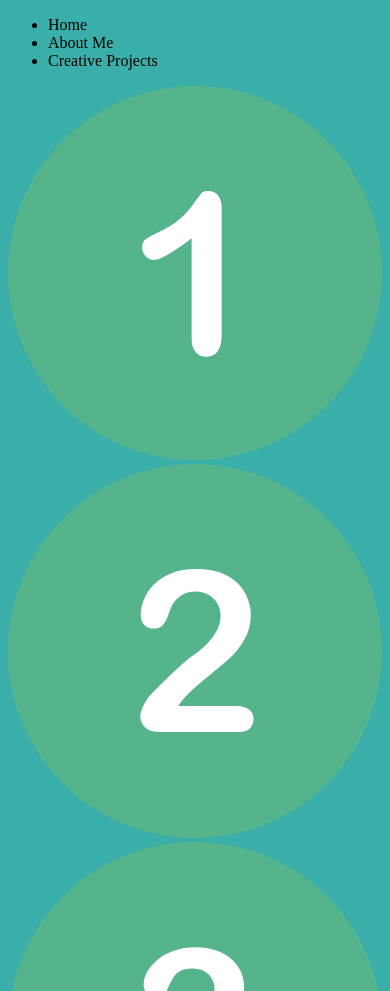
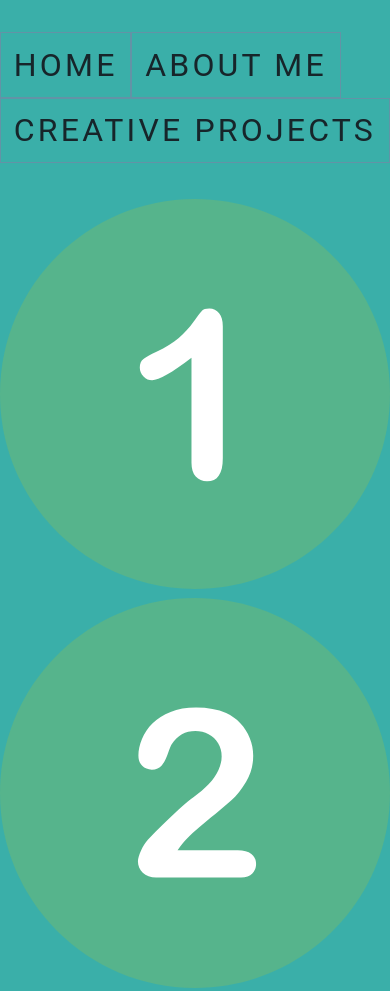
Before and after one commit to Meow275/portfolio-exam, a plain HTML site: page pages/portfolio.html in a window 390 px wide. Shown: the top 991 px of the page. Drawn offline with Linux system fonts and the light colour scheme; files that its build step writes are made by us from their sources; files whose address does not match are found by name.

Commit message:
Reorganizing files and folders

```diff
--- a/play.css
+++ b/play.css
@@ -3,13 +3,89 @@
 @import url ('https://fonts.googleapis.com/css?family=Noto+Sans&display=swap" rel="stylesheet');
 
 
-font-family: 'Roboto', sans-serif;
-font-family: 'Noto Sans', sans-serif;
 
-.nav ul {
+nav {
     display: flex;
 }
 
-.themes {
+nav ul {
+    display: flex;
+    flex-wrap: wrap;
+    font-family: 'Roboto', sans-serif;
+    padding-left: 0;
+    text-transform: uppercase;
+    font-size: 2em;
+}
+
+header nav ul li {
+    display: block;
+    padding: 0.4em;
+    border: 1px solid #6393A6;
+    letter-spacing: 0.1em;
+}
+
+
+nav ul li a {
+    text-decoration: none;
+    color: #6393A6;
+}
+
+.section {
+    padding: 0px;
+    border: 2px;
+    border-color: #DEF2F1;
+    clear: both;
 
 }
+
+.col {
+    display: block;
+    float: center;
+    margin: 1% 0 1% 1.6%;
+}
+
+.col:first-child {
+    margin-left: 0;
+}
+
+
+/*  GRID OF THREE  */
+.span_3 {
+    width: 32.2%;
+}
+
+.span_2 {
+    width: 32.2%;
+}
+
+.span_1 {
+    width: 32.2%;
+}
+
+.span_4 {
+    width: 32.2%;
+}
+
+body {
+    width: 100%;
+    height: 100%;
+    margin: 0px;
+    padding: 0px;
+    overflow-x: hidden;
+    font-family: 'Noto Sans', sans-serif;
+    color: #17252A;
+}
+
+/*  GO FULL WIDTH AT LESS THAN 480 PIXELS */
+
+@media only screen and (max-width: 480px) {
+    .col {
+        margin: 1% 0 1% 0%;
+    }
+
+    .span_3,
+    .span_2,
+    .span_1 {
+        width: 100%;
+    }
+}
```
Also changed, not shown: index.html (+4 -4 lines), pages/about.html (renamed from about.html), pages/portfolio.html (renamed from portfolio.html), themes/themefour.html (added), themes/themeone.html (added), themes/themethree.html (added), themes/themetwo.html (added).
